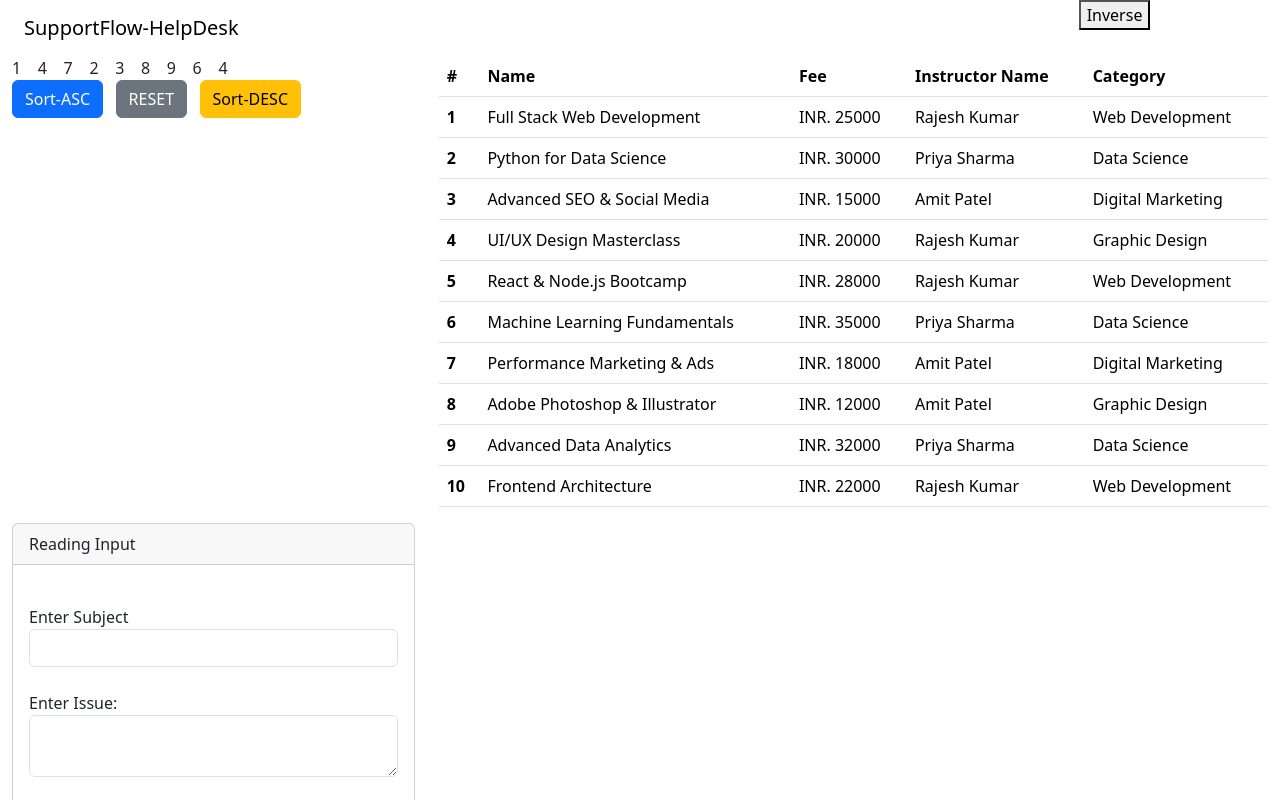
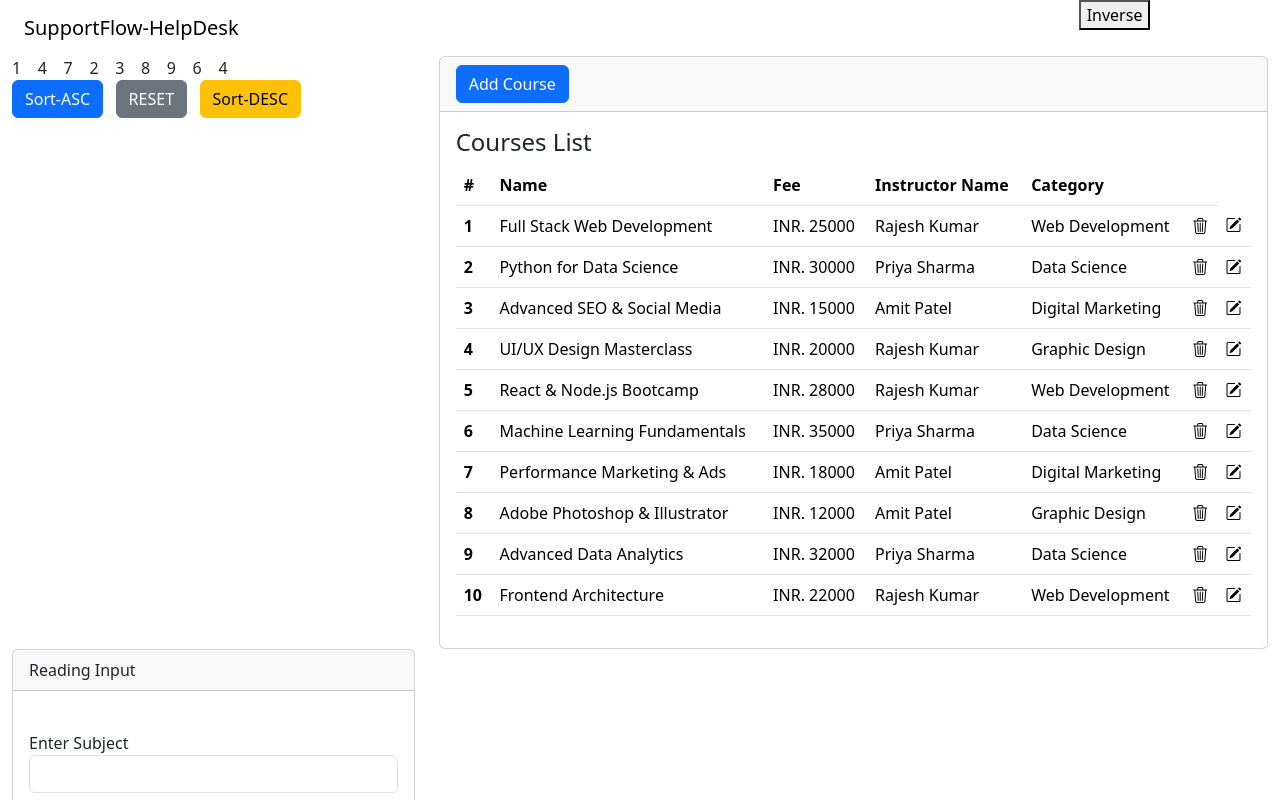
Before and after one commit to imtiyaz-hirani/hex_fsd_sept-2026, a React (Vite) app in the folder react-ui/: page / in a window 1280 px wide. Shown: the top 800 px of the page. Built offline with nearby package versions, Linux system fonts and the light colour scheme.

Commit message:
delete and add op in array

```diff
--- a/react-ui/index.html
+++ b/react-ui/index.html
@@ -6,9 +6,13 @@
     <meta name="viewport" content="width=device-width, initial-scale=1.0" />
     <title>react-ui</title>
 <link href="https://cdn.jsdelivr.net/npm/bootstrap@5.3.3/dist/css/bootstrap.min.css" rel="stylesheet" integrity="sha384-QWTKZyjpPEjISv5WaRU9OFeRpok6YctnYmDr5pNlyT2bRjXh0JMhjY6hW+ALEwIH" crossorigin="anonymous">
-  </head>
+<link rel="stylesheet" href="https://cdn.jsdelivr.net/npm/bootstrap-icons@1.13.2/font/bootstrap-icons.min.css">
+
+</head>
   <body>
     <div id="root"></div>
     <script type="module" src="/src/main.jsx"></script>
   </body>
+    <script src="https://cdn.jsdelivr.net/npm/bootstrap@5.3.8/dist/js/bootstrap.bundle.min.js" integrity="sha384-FKyoEForCGlyvwx9Hj09JcYn3nv7wiPVlz7YYwJrWVcXK/BmnVDxM+D2scQbITxI" crossorigin="anonymous"></script>
+
 </html>
--- a/react-ui/src/components/CourseList.jsx
+++ b/react-ui/src/components/CourseList.jsx
@@ -3,8 +3,44 @@ import courseData from "../data/courses"
 
 function CourseList() {
     const [courses, setCourses] = useState(courseData)
+    const [name,setName] = useState("")
+    const [fee,setFee] = useState(0)
+    const [instructorName,setInstructorName] = useState("")
+    const [category,setCategory] = useState("")
+
+    const onDelete = (courseId) => {
+        setCourses([...courses.filter(c => c.id !== courseId)])
+    }
+
+    const addCourse = ()=>{
+        let courseObj = {
+            'id' : Math.ceil((Math.random()*10000)),
+            'name': name,
+            'fee' : fee,
+            'instructorName' : instructorName,
+            'category' : category
+        }
+        console.log(courseObj)
+        // Add this object to the courses state
+        setCourses([courseObj,...courses] ) // [...courses, obj]
+
+    }
     return (
         <div>
+            <div className="card">
+                <div className="card-header">
+                    <button className="btn btn-primary" onClick={()=>{
+                        setName("")
+                        setFee(0)
+                        setInstructorName("")
+                        setCategory("")
+                    }} data-bs-toggle="modal" data-bs-target="#staticBackdrop"
+                    >Add Course</button>
+                </div>
+                <div className="card-body">
+                    <div className="card-title">
+                        <h4>Courses List</h4>
+                    </div>
                     <table className="table">
                         <thead>
                             <tr>
@@ -13,17 +49,21 @@ function CourseList() {
                                 <th scope="col">Fee</th>
                                 <th scope="col">Instructor Name</th>
                                 <th scope="col">Category</th>
+                                <th scope="col"> </th>
                             </tr>
                         </thead>
                         <tbody>
                             {
                                 courses.map((c, index) => (
                                     <tr key={index}>
-                                <th scope="row">{index+1}</th>
+                                        <th scope="row">{index + 1}</th>
                                         <td>{c.name}</td>
                                         <td>INR. {c.fee}</td>
                                         <td>{c.instructorName}</td>
                                         <td>{c.category}</td>
+                                        <td><a href="javascript:void(0)" onClick={(e) => e.preventDefault()}
+                                            style={{ textDecoration: 'none', color: 'inherit' }}> <i className="bi bi-trash3" onClick={() => onDelete(c.id)}></i></a></td>
+                                        <td><i className="bi bi-pencil-square" ></i></td>
                                     </tr>
                                 ))
                             }
@@ -32,6 +72,53 @@ function CourseList() {
                         </tbody>
                     </table>
                 </div>
+
+            </div>
+
+            {/* Modal / Dialog */}
+
+
+
+
+            <div className="modal fade" id="staticBackdrop" data-bs-backdrop="static" data-bs-keyboard="false"  aria-hidden="true">
+                <div className="modal-dialog">
+                    <div className="modal-content">
+                        <div className="modal-header">
+                            <h1 className="modal-title fs-5" id="staticBackdropLabel">Add Course</h1>
+                            <button type="button" className="btn-close" data-bs-dismiss="modal" aria-label="Close"></button>
+                        </div>
+                        <div className="modal-body">
+
+                                <div>
+                                    <label>Name</label>
+                                    <input type="text" value={name} onChange={(e)=>setName(e.target.value)}
+                                    className="form-control" required="required" />
+                                </div>
+                                <div>
+                                    <label>Fee in INR</label>
+                                    <input type="number" value={fee} onChange={(e)=> setFee(e.target.value)}
+                                    className="form-control" required="required"/>
+                                </div>
+                                <div>
+                                    <label>Instructor Name</label>
+                                    <input type="text"  value={instructorName} onChange={(e)=>setInstructorName(e.target.value)}
+                                    className="form-control" required="required"/>
+                                </div>
+                                <div>
+                                    <label>Category</label>
+                                    <input type="text" value={category} onChange={(e)=>setCategory(e.target.value)}
+                                    className="form-control" required="required"/>
+                                </div>
+
+                        </div>
+                        <div className="modal-footer">
+                            <button type="button" className="btn btn-secondary" data-bs-dismiss="modal">Close</button>
+                            <button type="button" className="btn btn-primary" onClick={()=>addCourse()} data-bs-dismiss="modal">Add</button>
+                        </div>
+                    </div>
+                </div>
+            </div>
+        </div>
     )
 }
 
```
Lines whose indentation alone changed are shown as unchanged.
